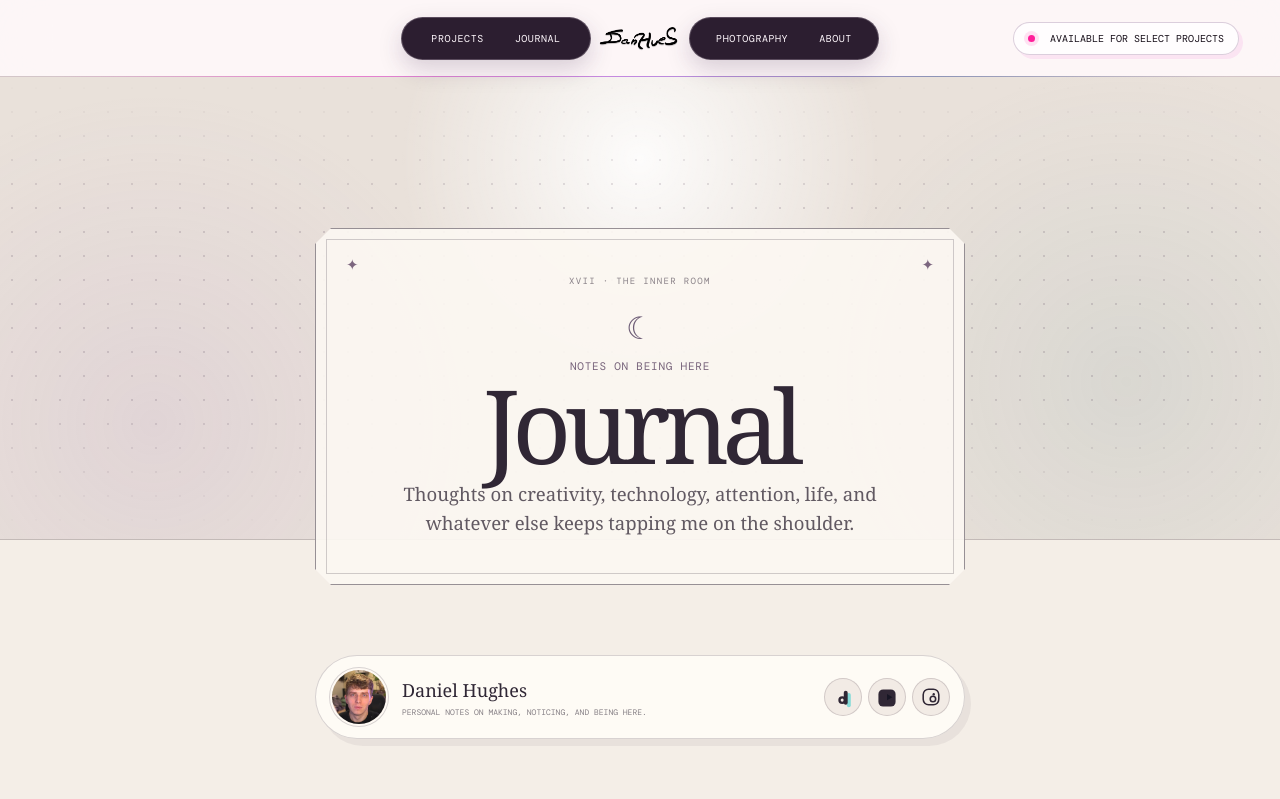
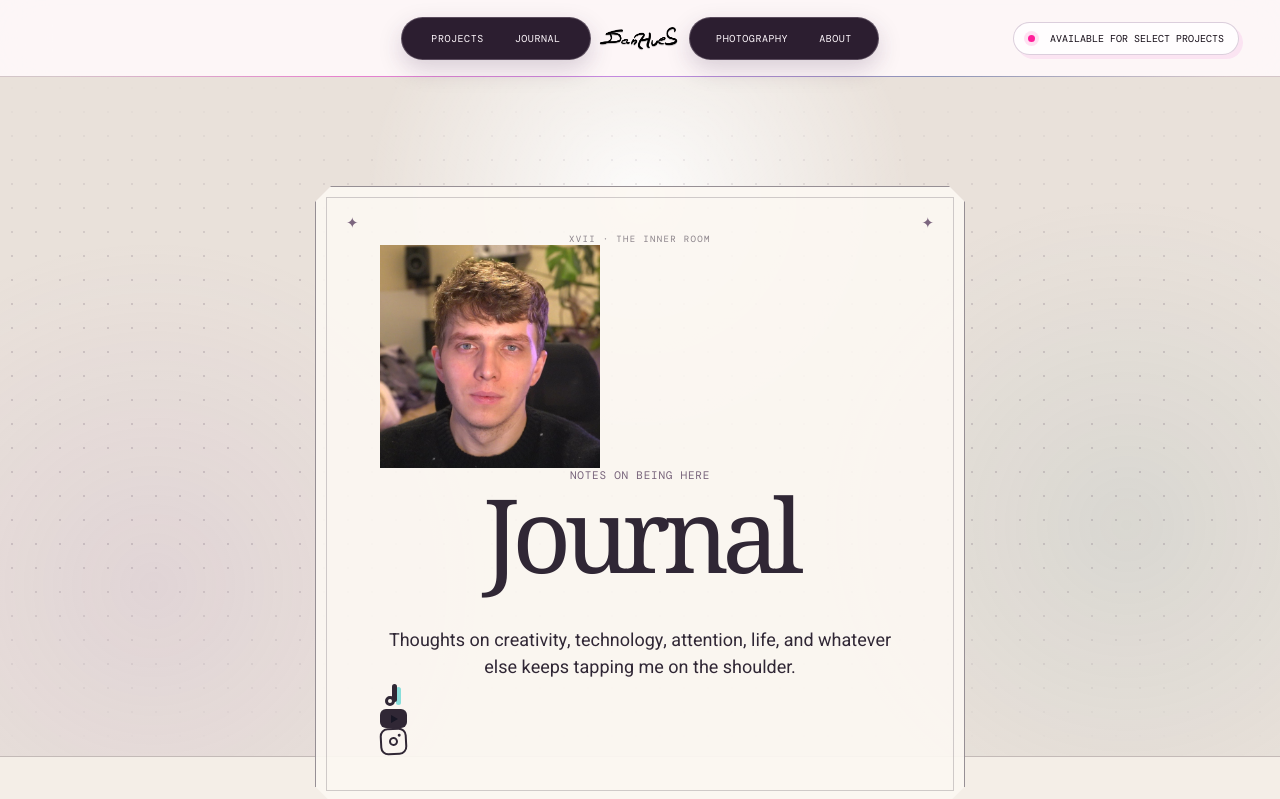
Before and after one commit to DanHues/creative-portfolio, a Next.js app: page /journal in a window 1280 px wide. Shown: the top 799 px of the page. Built offline with nearby package versions, Linux system fonts and the light colour scheme; a web font is replaced by a local one.

Commit message:
Compact journal masthead and move portrait into card

```diff
--- a/app/journal/page.tsx
+++ b/app/journal/page.tsx
@@ -12,29 +12,25 @@ export default function Journal() {
       <SiteHeader />
       <section className="page-intro journal-intro">
         <div className="journal-intro-card">
-          <span className="journal-card-index">XVII · The inner room</span>
-          <i aria-hidden="true">☾</i>
-          <p className="eyebrow">Notes on being here</p>
-          <h1>Journal</h1>
-          <p>
-            Thoughts on creativity, technology, attention, life, and whatever
-            else keeps tapping me on the shoulder.
-          </p>
-        </div>
-      </section>
-      <section className="journal-list">
-        <div className="journal-author-strip">
+          <span className="journal-card-index">XVII &middot; The inner room</span>
+          <div className="journal-masthead">
             <Image
+              className="journal-masthead-avatar"
               src={`${basePath}/dan-about.svg`}
               alt="Daniel Hughes"
               width={220}
               height={240}
+              priority
             />
-          <div>
-            <strong>Daniel Hughes</strong>
-            <span>Personal notes on making, noticing, and being here.</span>
+            <div className="journal-masthead-copy">
+              <p className="eyebrow">Notes on being here</p>
+              <h1>Journal</h1>
+              <p>
+                Thoughts on creativity, technology, attention, life, and
+                whatever else keeps tapping me on the shoulder.
+              </p>
             </div>
-          <nav aria-label="Find Daniel elsewhere">
+            <nav className="journal-masthead-socials" aria-label="Find Daniel elsewhere">
               <a
                 href="https://www.tiktok.com/@danhues"
                 target="_blank"
@@ -57,10 +53,16 @@ export default function Journal() {
                 rel="noreferrer"
                 aria-label="Instagram"
               >
-              <i className="social-mark social-mark-instagram social-mark-instagram-alt" aria-hidden="true" />
+                <i
+                  className="social-mark social-mark-instagram social-mark-instagram-alt"
+                  aria-hidden="true"
+                />
               </a>
             </nav>
           </div>
+        </div>
+      </section>
+      <section className="journal-list">
         <div className="journal-list-heading">
           <p>Latest entries</p>
           <span>A journal of my perspective</span>
@@ -68,7 +70,8 @@ export default function Journal() {
         {notes.map((post, index) => (
           <Link href={`/journal/${post.slug}`} className="note" key={post.slug}>
             <p>
-              Note {String(index + 1).padStart(3, "0")} · {formatDate(post.date)}
+              Note {String(index + 1).padStart(3, "0")} &middot;{" "}
+              {formatDate(post.date)}
             </p>
             <h2>{post.title}</h2>
             <p className="note-summary">{post.summary}</p>
```
Lines whose indentation alone changed are shown as unchanged.
